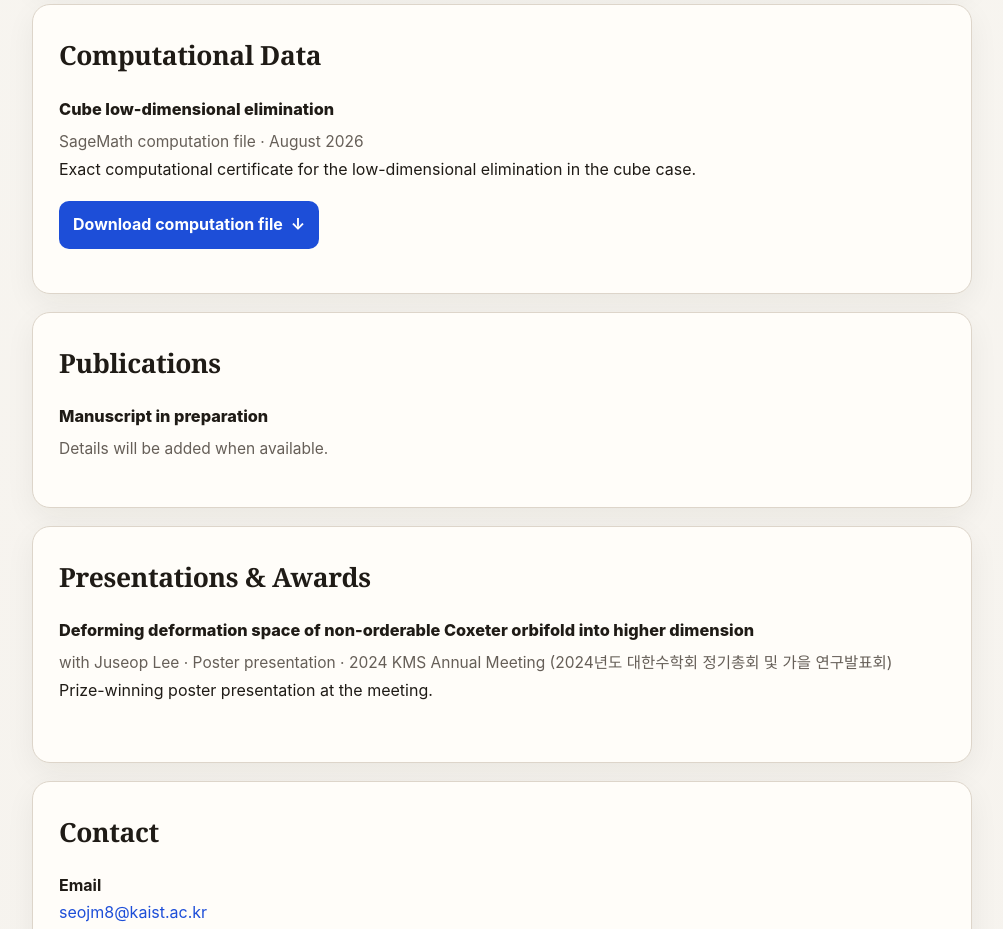
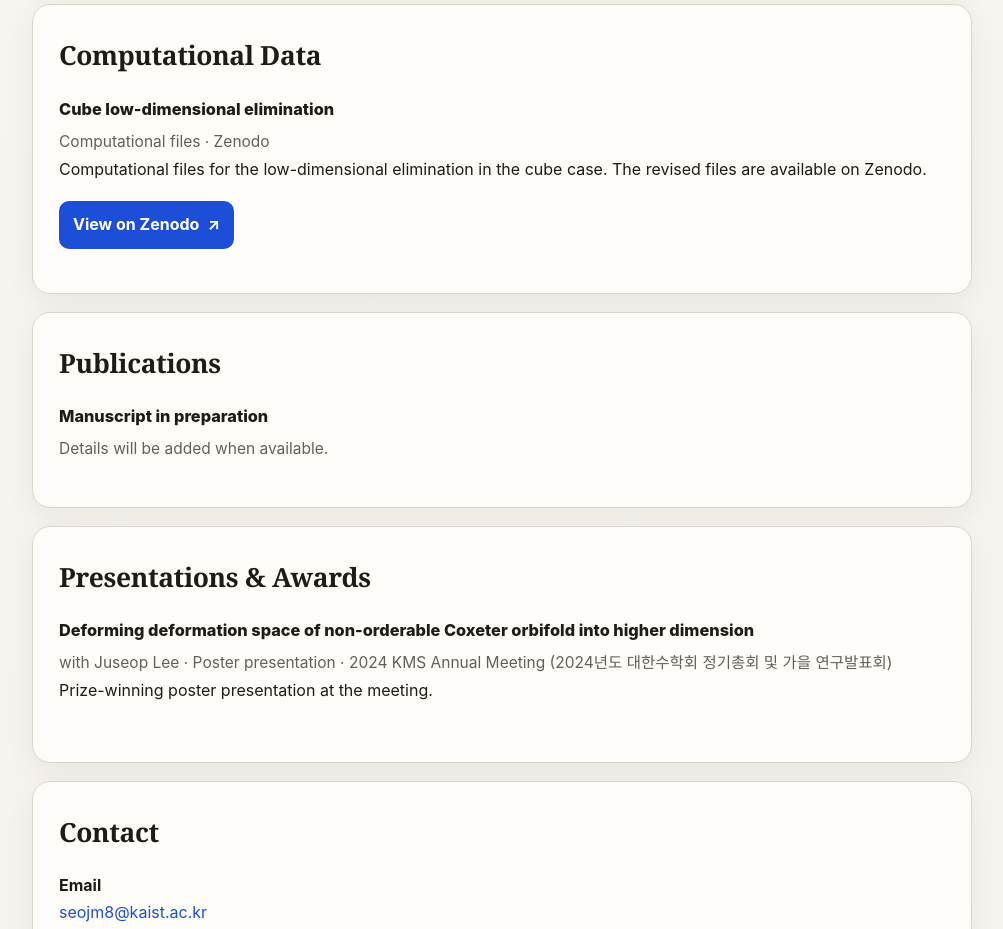
Before and after one commit to seojm8/seojm8.github.io, a plain HTML site: page index.html in a window 1280 px wide. Shown: the part 1320-2249 px from the top of the page, without its empty margins (138-1141 px from the left). Drawn offline with Linux system fonts and the light colour scheme.

Commit message:
Update index.html

```diff
--- a/index.html
+++ b/index.html
@@ -314,18 +314,20 @@
         <li>
           <div class="item-title">Cube low-dimensional elimination</div>
           <div class="item-meta">
-        SageMath computation file · August 2026
+            Computational files · Zenodo
           </div>
           <p>
-        Exact computational certificate for the low-dimensional elimination
-        in the cube case.
+            Computational files for the low-dimensional elimination in the
+            cube case. The revised files are available on Zenodo.
           </p>
           <a
             class="download-link"
-        href="cube_low_dimensional_elimination.sage"
-        download="cube_low_dimensional_elimination.sage"
+            href="https://zenodo.org/records/22691476"
+            target="_blank"
+            rel="noopener noreferrer"
+            aria-label="View the cube low-dimensional elimination files on Zenodo (opens in a new tab)"
           >
-        Download computation file <span aria-hidden="true">↓</span>
+            View on Zenodo <span aria-hidden="true">↗</span>
           </a>
         </li>
       </ul>
```
Lines whose indentation alone changed are shown as unchanged.
